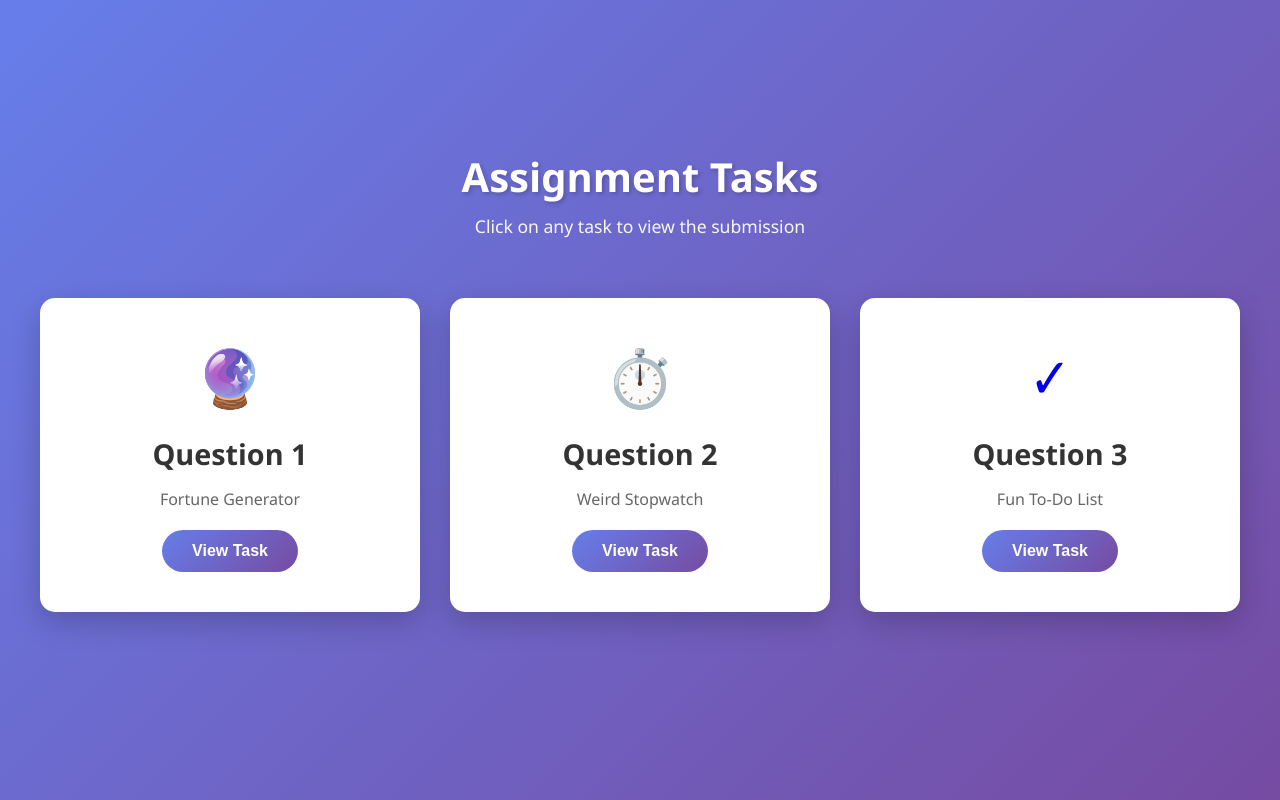
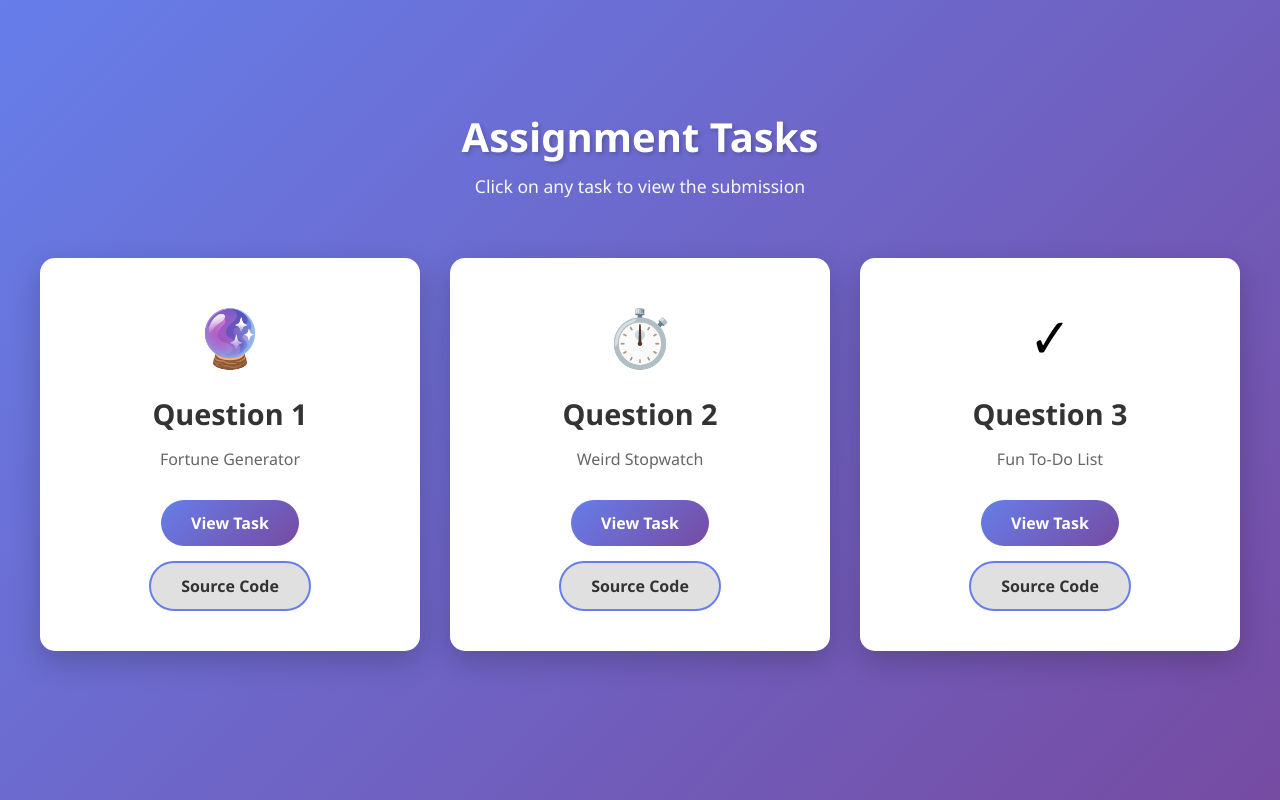
Before and after one commit to faiz-muhtasim/391-assignment-2, a plain HTML site: page index.html in a window 1280 px wide. Drawn offline with Linux system fonts and the light colour scheme.

Commit message:
Update index.html

```diff
--- a/index.html
+++ b/index.html
@@ -55,15 +55,13 @@
             border-radius: 15px;
             padding: 40px;
             box-shadow: 0 10px 30px rgba(0, 0, 0, 0.2);
-            cursor: pointer;
             transition: all 0.3s ease;
-            text-decoration: none;
             display: flex;
             flex-direction: column;
             align-items: center;
             justify-content: center;
             text-align: center;
-            min-height: 250px;
+            min-height: 300px;
         }
 
         .card:hover {
@@ -85,7 +83,19 @@
         .card p {
             color: #666;
             font-size: 1em;
-            margin-bottom: 20px;
+            margin-bottom: 30px;
+            flex-grow: 1;
+            display: flex;
+            align-items: center;
+            justify-content: center;
+        }
+
+        .button-group {
+            display: flex;
+            gap: 15px;
+            justify-content: center;
+            width: 100%;
+            flex-wrap: wrap;
         }
 
         .card-button {
@@ -99,14 +109,25 @@
             transition: all 0.3s ease;
             border: none;
             cursor: pointer;
+            text-decoration: none;
         }
 
-        .card:hover .card-button {
+        .card-button:hover {
             transform: scale(1.05);
         }
 
         .card-button:active {
             transform: scale(0.95);
+        }
+
+        .card-button.secondary {
+            background: #e0e0e0;
+            color: #333;
+            border: 2px solid #667eea;
+        }
+
+        .card-button.secondary:hover {
+            background: #d0d0d0;
         }
 
         @media (max-width: 768px) {
@@ -121,7 +142,7 @@
 
             .card {
                 padding: 30px;
-                min-height: 220px;
+                min-height: 280px;
             }
 
             .card-icon {
@@ -130,6 +151,15 @@
 
             .card h2 {
                 font-size: 1.5em;
+            }
+
+            .button-group {
+                flex-direction: column;
+                gap: 10px;
+            }
+
+            .card-button {
+                width: 100%;
             }
         }
     </style>
@@ -142,26 +172,35 @@
         </div>
 
         <div class="cards-grid">
-            <a href="https://faiz-muhtasim.github.io/fortune-generator/" class="card" target="_blank">
+            <div class="card">
                 <div class="card-icon">🔮</div>
                 <h2>Question 1</h2>
                 <p>Fortune Generator</p>
-                <button class="card-button">View Task</button>
-            </a>
+                <div class="button-group">
+                    <a href="https://faiz-muhtasim.github.io/fortune-generator/" class="card-button" target="_blank">View Task</a>
+                    <a href="https://github.com/faiz-muhtasim/fortune-generator" class="card-button secondary" target="_blank">Source Code</a>
+                </div>
+            </div>
 
-            <a href="https://faiz-muhtasim.github.io/weird-stopwatch/" class="card" target="_blank">
+            <div class="card">
                 <div class="card-icon">⏱️</div>
                 <h2>Question 2</h2>
                 <p>Weird Stopwatch</p>
-                <button class="card-button">View Task</button>
-            </a>
+                <div class="button-group">
+                    <a href="https://faiz-muhtasim.github.io/weird-stopwatch/" class="card-button" target="_blank">View Task</a>
+                    <a href="https://github.com/faiz-muhtasim/weird-stopwatch" class="card-button secondary" target="_blank">Source Code</a>
+                </div>
+            </div>
 
-            <a href="https://faiz-muhtasim.github.io/Fun-To-Do-list/?nocache=1" class="card" target="_blank">
+            <div class="card">
                 <div class="card-icon">✓</div>
                 <h2>Question 3</h2>
                 <p>Fun To-Do List</p>
-                <button class="card-button">View Task</button>
-            </a>
+                <div class="button-group">
+                    <a href="https://faiz-muhtasim.github.io/Fun-To-Do-list/?nocache=1" class="card-button" target="_blank">View Task</a>
+                    <a href="https://github.com/faiz-muhtasim/Fun-To-Do-list" class="card-button secondary" target="_blank">Source Code</a>
+                </div>
+            </div>
         </div>
     </div>
 </body>
```
